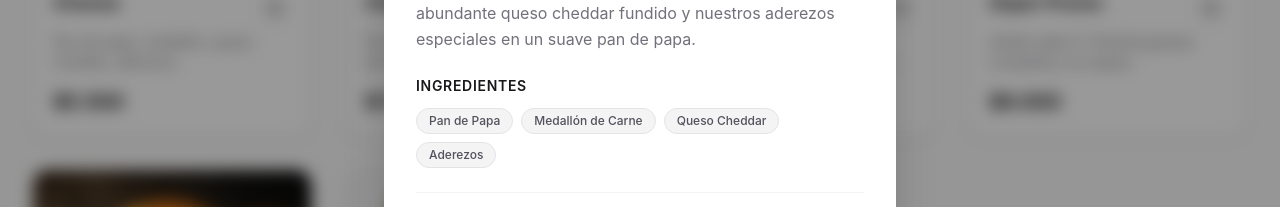
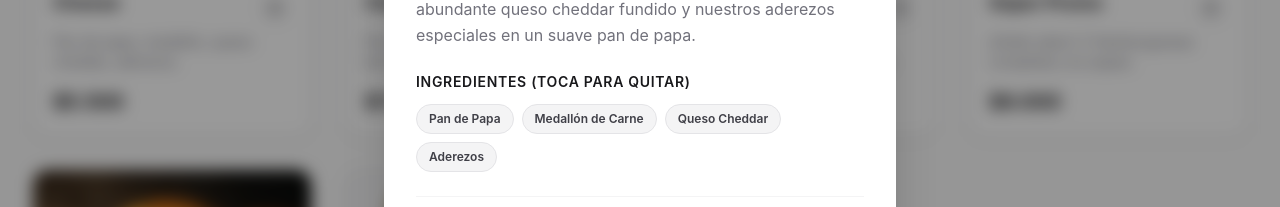
Before and after one commit to Nataniel44/toponeburgersmenu, a Next.js app: page / in a window 1280 px wide. Both pictures are taken after a click on the element 172 px from the left and 1067 px from the top of the page. Shown: the part 1118-1325 px from the top of the page. Built offline with nearby package versions, Linux system fonts and the light colour scheme.

Commit message:
volvioulises

```diff
--- a/app/components/CartContext.tsx
+++ b/app/components/CartContext.tsx
@@ -8,14 +8,15 @@ export interface CartItem extends Burger {
     quantity: number;
     selectedFlavors?: Burger[];
     flavorsExtraPrice?: number;
+    excludedIngredients?: string[];
 }
 
 interface CartContextType {
     cart: CartItem[];
-    addToCart: (burger: Burger, quantity: number, selectedFlavors?: Burger[], flavorsExtraPrice?: number) => void;
+    addToCart: (burger: Burger, quantity: number, selectedFlavors?: Burger[], flavorsExtraPrice?: number, excludedIngredients?: string[]) => void;
     removeFromCart: (cartItemId: string) => void;
     updateQuantity: (cartItemId: string, delta: number) => void;
-    updateCartItem: (cartItemId: string, quantity: number, selectedFlavors?: Burger[], flavorsExtraPrice?: number) => void;
+    updateCartItem: (cartItemId: string, quantity: number, selectedFlavors?: Burger[], flavorsExtraPrice?: number, excludedIngredients?: string[]) => void;
     isCartOpen: boolean;
     setIsCartOpen: (isOpen: boolean) => void;
     editingItem: CartItem | null;
@@ -31,10 +32,15 @@ export function CartProvider({ children }: { children: ReactNode }) {
     const [isCartOpen, setIsCartOpen] = useState(false);
     const [editingItem, setEditingItem] = useState<CartItem | null>(null);
 
-    const addToCart = (burger: Burger, quantity: number, selectedFlavors?: Burger[], flavorsExtraPrice?: number) => {
+    const addToCart = (burger: Burger, quantity: number, selectedFlavors?: Burger[], flavorsExtraPrice?: number, excludedIngredients?: string[]) => {
         setCart(prev => {
             const flavorStr = selectedFlavors ? JSON.stringify(selectedFlavors.map(f => f.id)) : "";
-            const existing = prev.find(item => item.id === burger.id && (item.selectedFlavors ? JSON.stringify(item.selectedFlavors.map(f => f.id)) : "") === flavorStr);
+            const exIngStr = excludedIngredients ? JSON.stringify(excludedIngredients.slice().sort()) : "";
+            const existing = prev.find(item =>
+                item.id === burger.id &&
+                (item.selectedFlavors ? JSON.stringify(item.selectedFlavors.map(f => f.id)) : "") === flavorStr &&
+                (item.excludedIngredients ? JSON.stringify(item.excludedIngredients.slice().sort()) : "") === exIngStr
+            );
             if (existing) {
                 return prev.map(item =>
                     item.cartItemId === existing.cartItemId
@@ -42,7 +48,7 @@ export function CartProvider({ children }: { children: ReactNode }) {
                         : item
                 );
             }
-            return [...prev, { ...burger, cartItemId: Math.random().toString(36).substring(7), quantity, selectedFlavors, flavorsExtraPrice }];
+            return [...prev, { ...burger, cartItemId: Math.random().toString(36).substring(7), quantity, selectedFlavors, flavorsExtraPrice, excludedIngredients }];
         });
     };
 
@@ -60,10 +66,10 @@ export function CartProvider({ children }: { children: ReactNode }) {
         }));
     };
 
-    const updateCartItem = (cartItemId: string, quantity: number, selectedFlavors?: Burger[], flavorsExtraPrice?: number) => {
+    const updateCartItem = (cartItemId: string, quantity: number, selectedFlavors?: Burger[], flavorsExtraPrice?: number, excludedIngredients?: string[]) => {
         setCart(prev => prev.map(item => {
             if (item.cartItemId === cartItemId) {
-                return { ...item, quantity, selectedFlavors, flavorsExtraPrice };
+                return { ...item, quantity, selectedFlavors, flavorsExtraPrice, excludedIngredients };
             }
             return item;
         }));
--- a/app/components/CartSummary.tsx
+++ b/app/components/CartSummary.tsx
@@ -98,6 +98,11 @@ export default function CartSummary() {
                                             ? item.selectedFlavors.map(f => f.name).join(", ")
                                             : item.ingredients.slice(0, 3).join(", ") + "..."}
                                     </p>
+                                    {item.excludedIngredients && item.excludedIngredients.length > 0 && (
+                                        <p className="text-xs text-red-500 dark:text-red-400 font-medium">
+                                            Sin: {item.excludedIngredients.join(", ")}
+                                        </p>
+                                    )}
 
                                     <div className="flex items-center justify-between mt-2">
                                         <div className="flex items-center gap-3 bg-zinc-100 dark:bg-zinc-800 rounded-lg p-1">
@@ -194,7 +199,11 @@ export default function CartSummary() {
                                     if (item.selectedFlavors) {
                                         name += ` (${item.selectedFlavors.map(f => f.name).join(', ')})`;
                                     }
-                                    return `- ${item.quantity}x ${name} ($${((item.price + (item.flavorsExtraPrice || 0)) * item.quantity).toLocaleString('es-AR')})`;
+                                    let excludeText = "";
+                                    if (item.excludedIngredients && item.excludedIngredients.length > 0) {
+                                        excludeText = ` [SIN: ${item.excludedIngredients.join(", ")}]`;
+                                    }
+                                    return `- ${item.quantity}x ${name}${excludeText} ($${((item.price + (item.flavorsExtraPrice || 0)) * item.quantity).toLocaleString('es-AR')})`;
                                 }).join('%0A');
                                 const total = totalPrice.toLocaleString('es-AR');
                                 const method = deliveryMethod === 'delivery' ? 'Envío a Domicilio (Costo a coordinar)' : 'Retiro en Local';
--- a/app/components/ProductModal.tsx
+++ b/app/components/ProductModal.tsx
@@ -26,6 +26,9 @@ export default function ProductModal({ isOpen, onClose, burger, isEditing }: Pro
     const [flavor2, setFlavor2] = useState<string>("1");
     const [flavor3, setFlavor3] = useState<string>("1");
 
+    // For normal burgers (ingredient toggling)
+    const [excludedIngredients, setExcludedIngredients] = useState<string[]>([]);
+
     useEffect(() => {
         if (isOpen) {
             setIsAnimating(true);
@@ -42,11 +45,13 @@ export default function ProductModal({ isOpen, onClose, burger, isEditing }: Pro
                     setFlavor2("1");
                     setFlavor3("1");
                 }
+                setExcludedIngredients(cartItem.excludedIngredients || []);
             } else {
                 setQuantity(1);
                 setFlavor1("1");
                 setFlavor2("1");
                 setFlavor3("1");
+                setExcludedIngredients([]);
             }
         } else {
             const timer = setTimeout(() => setIsAnimating(false), 300);
@@ -70,14 +75,23 @@ export default function ProductModal({ isOpen, onClose, burger, isEditing }: Pro
         ? ([flavor1, flavor2, flavor3].filter(isHulk).length * extraPricePerHulkPair)
         : 0;
 
+    const toggleIngredient = (ingredient: string) => {
+        setExcludedIngredients(prev =>
+            prev.includes(ingredient)
+                ? prev.filter(i => i !== ingredient)
+                : [...prev, ingredient]
+        );
+    };
+
     const handleAddToCart = () => {
+        const finalExcludedIngredients = excludedIngredients.length > 0 ? excludedIngredients : undefined;
         if (isEditing) {
             const cartItem = burger as CartItem;
-            updateCartItem(cartItem.cartItemId, quantity, isMiniBurgers ? selectedFlavors : undefined, flavorsExtraPrice);
+            updateCartItem(cartItem.cartItemId, quantity, isMiniBurgers ? selectedFlavors : undefined, flavorsExtraPrice, isMiniBurgers ? undefined : finalExcludedIngredients);
             onClose();
             setTimeout(() => setIsCartOpen(true), 300);
         } else {
-            addToCart(burger, quantity, isMiniBurgers ? selectedFlavors : undefined, flavorsExtraPrice);
+            addToCart(burger, quantity, isMiniBurgers ? selectedFlavors : undefined, flavorsExtraPrice, isMiniBurgers ? undefined : finalExcludedIngredients);
             onClose();
         }
     };
@@ -140,17 +154,29 @@ export default function ProductModal({ isOpen, onClose, burger, isEditing }: Pro
                     {/* Ingredients */}
                     <div>
                         <h3 className="text-sm font-semibold text-zinc-900 dark:text-zinc-50 uppercase tracking-wider mb-3">
-                            INGREDIENTES
+                            {isMiniBurgers ? "INGREDIENTES GENERALES" : "INGREDIENTES (Toca para quitar)"}
                         </h3>
                         <div className="flex flex-wrap gap-2">
-                            {burger.ingredients.map((ing) => (
-                                <span
-                                    key={ing}
-                                    className="px-3 py-1 rounded-full text-xs font-medium bg-zinc-100 dark:bg-zinc-800 text-zinc-600 dark:text-zinc-300 border border-zinc-200 dark:border-zinc-700"
-                                >
-                                    {ing}
-                                </span>
-                            ))}
+                            {burger.ingredients.map((ing) => {
+                                const isExcluded = excludedIngredients.includes(ing);
+                                return (
+                                    <button
+                                        key={ing}
+                                        type="button"
+                                        disabled={isMiniBurgers}
+                                        onClick={() => toggleIngredient(ing)}
+                                        className={cn(
+                                            "px-3 py-1.5 rounded-full text-xs font-semibold transition-all border",
+                                            isExcluded
+                                                ? "bg-red-50 dark:bg-red-950/30 text-red-500 border-red-200 dark:border-red-900/50 line-through opacity-70"
+                                                : "bg-zinc-100 dark:bg-zinc-800 text-zinc-700 dark:text-zinc-200 border-zinc-200 dark:border-zinc-700 hover:bg-zinc-200 dark:hover:bg-zinc-700",
+                                            isMiniBurgers && "cursor-default hover:bg-zinc-100 dark:hover:bg-zinc-800"
+                                        )}
+                                    >
+                                        {ing}
+                                    </button>
+                                );
+                            })}
                         </div>
                     </div>
 
--- a/app/page.tsx
+++ b/app/page.tsx
@@ -1,6 +1,6 @@
 "use client";
 
-import { useState } from "react";
+import { useState, useEffect, useRef } from "react";
 import Image from "next/image";
 import { CartProvider, useCart } from "./components/CartContext";
 import Header from "./components/Header";
@@ -13,6 +13,14 @@ function HomeContent() {
   const [selectedBurger, setSelectedBurger] = useState<Burger | null>(null);
   const [isModalOpen, setIsModalOpen] = useState(false);
   const { setIsCartOpen, editingItem, setEditingItem } = useCart();
+  const videoRef = useRef<HTMLVideoElement>(null);
+
+  useEffect(() => {
+    if (videoRef.current) {
+      // Force play for iOS devices
+      videoRef.current.play().catch((e) => console.log("Video autoplay failed:", e));
+    }
+  }, []);
 
   const handleSelectBurger = (burger: Burger) => {
     setSelectedBurger(burger);
@@ -34,10 +42,12 @@ function HomeContent() {
         {/* Background Video Layer */}
         <div className="absolute inset-0 z-0">
           <video
+            ref={videoRef}
             autoPlay
             muted
             loop
             playsInline
+            preload="auto"
             className="w-full h-full object-cover"
           >
             <source src="fondo.mp4" type="video/mp4" />
```
